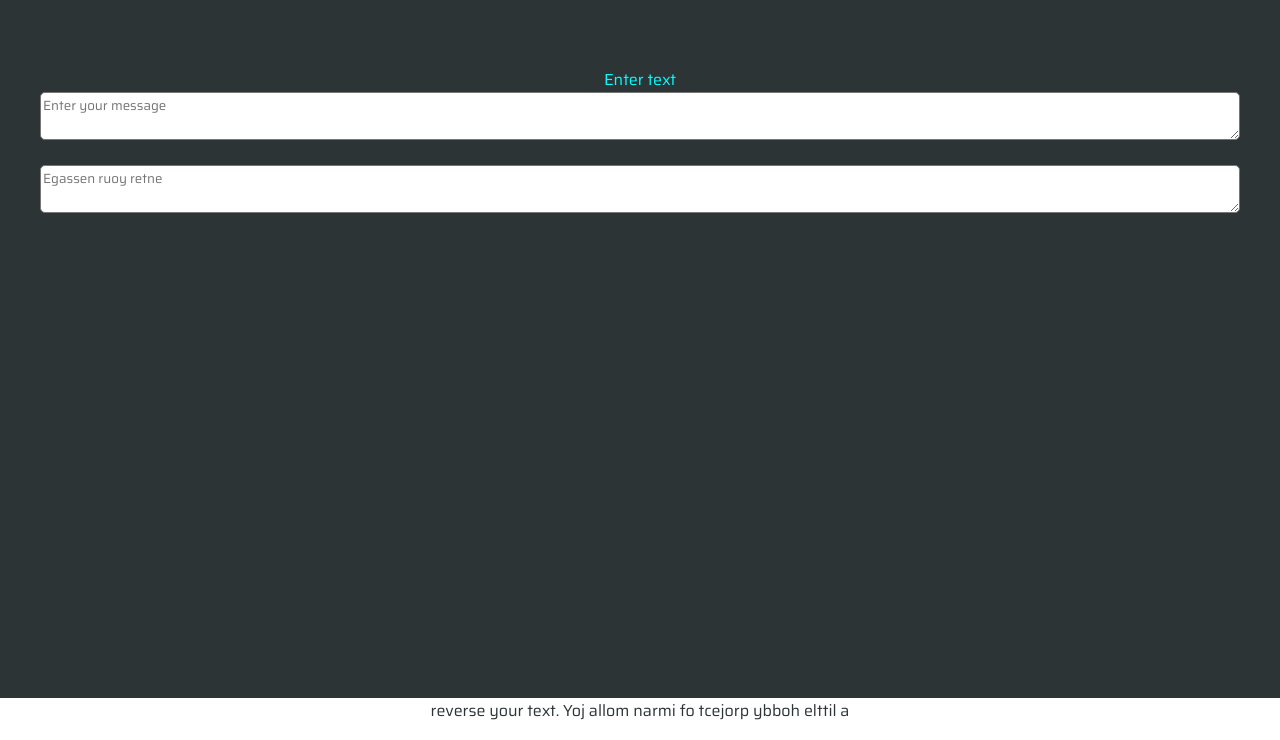
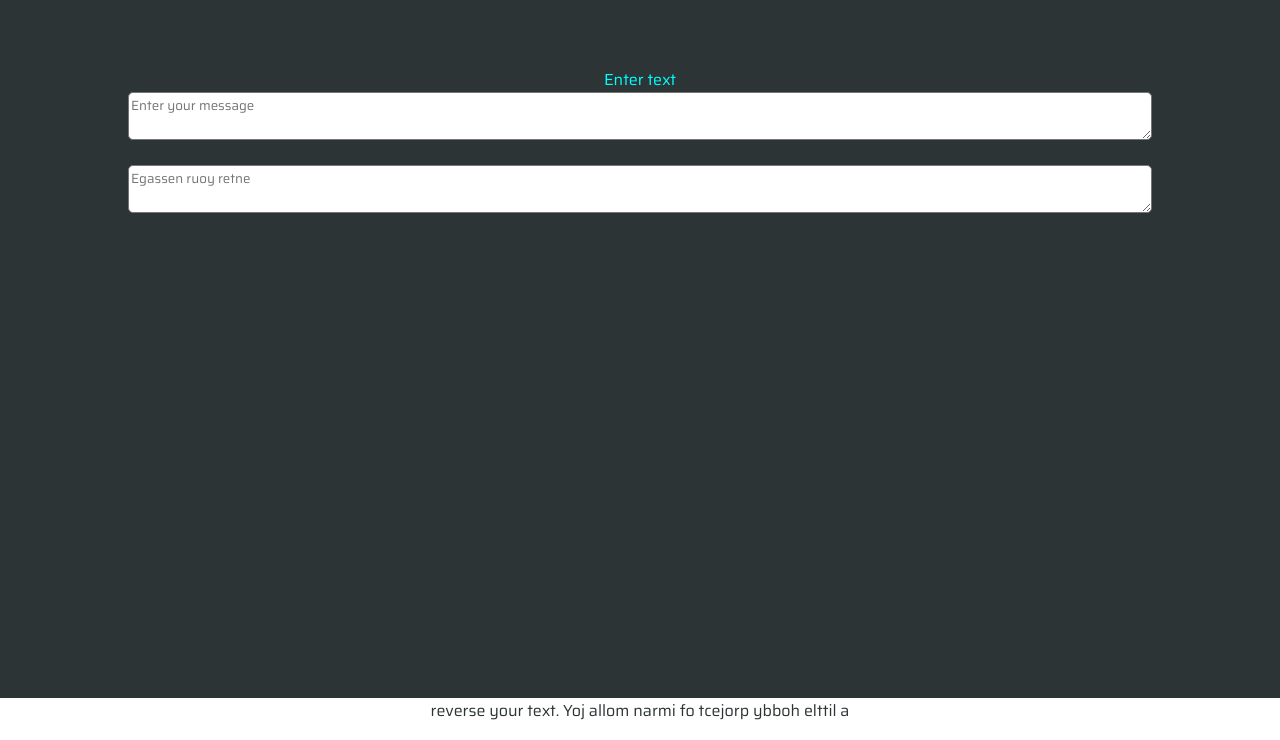
Before and after one commit to imranmollajoy/resrever, a plain HTML site: page index.html in a window 1280 px wide. Shown: the part 60-800 px from the top of the page. Drawn offline with Linux system fonts and the light colour scheme.

Commit message:
Update style.css

```diff
--- a/style.css
+++ b/style.css
@@ -68,3 +68,7 @@ border-radius :5px;
    color: var(--neutral-2);
 }
 .accent{color: var(--accent-1);}
+.container{
+  max-width:1024px;
+  margin: 0 auto;
+}
```
